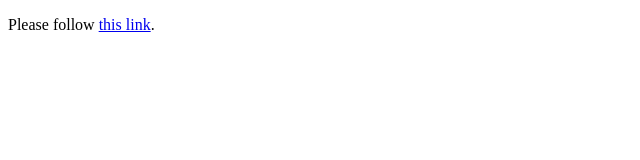
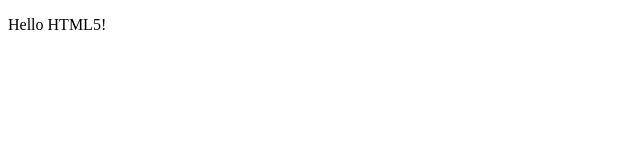
Before and after one commit to 0-14N/0-14N.github.io, a plain HTML site: page index.html in a window 1280 px wide. Shown: the full height of the page, 0-640 px from the left. Drawn offline with Linux system fonts and the light colour scheme.

Commit message:
Update index.html

```diff
--- a/index.html
+++ b/index.html
@@ -1,9 +1,10 @@
 <!DOCTYPE html>
 <html>
-  <head>
-    <meta http-equiv="refresh" content="7; url='chenxiong.github.io'" />
-  </head>
-  <body>
-    <p>Please follow <a href="chenxiong.github.io">this link</a>.</p>
-  </body>
+   <head>
+      <title>HTML Meta Tag</title>
+      <meta http-equiv = "refresh" content = "2; url = http://qchenxiong.github.io/" />
+   </head>
+   <body>
+      <p>Hello HTML5!</p>
+   </body>
 </html>
```
